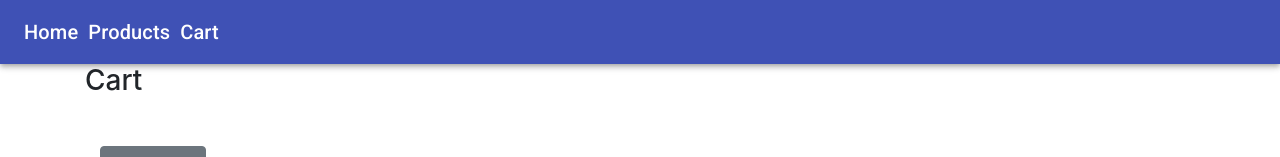
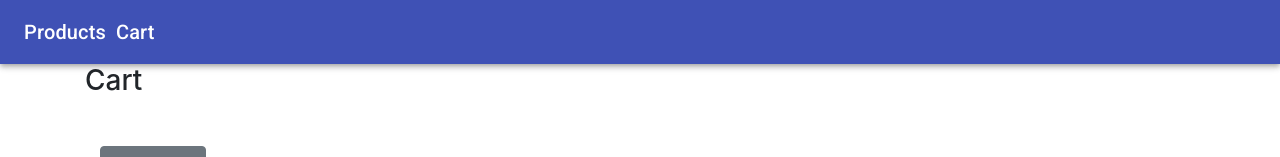
Before and after one commit to realahsanshah/Shoe-Store-App, a React (Create React App) app: page /cart in a window 1280 px wide. Shown: the top 157 px of the page. Built offline with nearby package versions, Linux system fonts and the light colour scheme.

Commit message:
Removed Home component

```diff
--- a/src/App.js
+++ b/src/App.js
@@ -2,7 +2,6 @@ import React from 'react';
 import './App.css';
 import {Routes,Route} from 'react-router-dom';
 import Header from './components/Header';
-import Home from './components/Home';
 import Products from './components/Products';
 import ProductDetails from './components/ProductDetails';
 import Cart from './components/Cart';
@@ -17,7 +16,7 @@ function App() {
         <Header />
         <div className='container'>
         <Routes>
-          <Route path='/' element={<Home />} />
+          {/* <Route path='/' element={<Products />} /> */}
           <Route path='products' element={<Products/>}>
             <Route path=':productId' element={<ProductDetails />} />
           </Route>
--- a/src/components/Header.js
+++ b/src/components/Header.js
@@ -27,9 +27,9 @@ const Header = () => {
         <div className={classes.root}>
       <AppBar position="static">
         <Toolbar>
-          <Typography variant="h6" className={classes.title} onClick={()=>navigate('/')}>
+          {/* <Typography variant="h6" className={classes.title} onClick={()=>navigate('/')}>
             Home
-          </Typography>
+          </Typography> */}
           <Typography variant="h6" className={classes.title} onClick={()=>navigate('/Products')}>
             Products
           </Typography>
--- a/src/components/Home.js
+++ /dev/null
@@ -1,13 +0,0 @@
-import React from 'react';
-
-
-const Home = () => {
-    return (
-        <div>
-            {/* <h1 className=' ml-auto'>Welcome to Shoe Store</h1> */}
-            <img className='mt-5' src='assets/images/nike-logo.png' alt='logo' />
-        </div>
-     );
-}
-
-export default Home;
```
